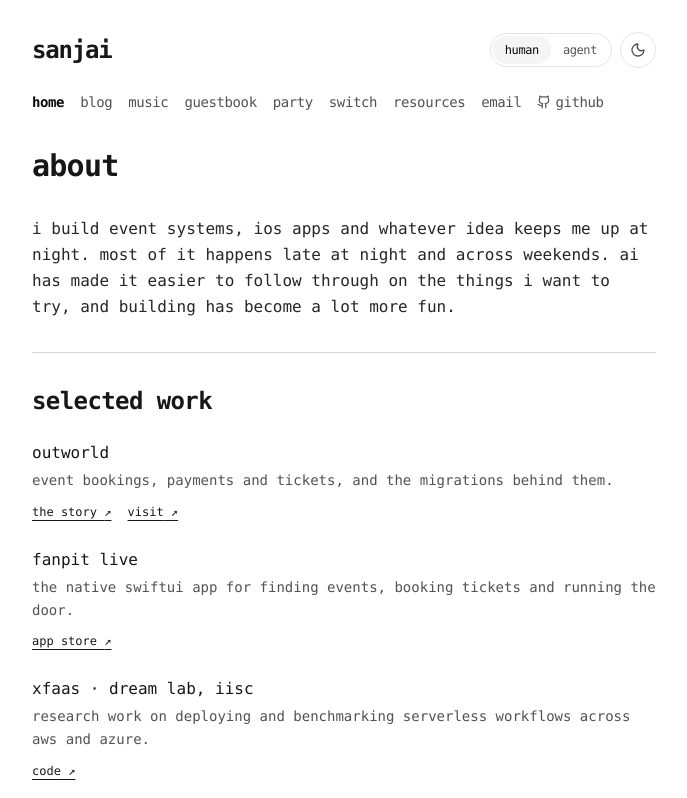
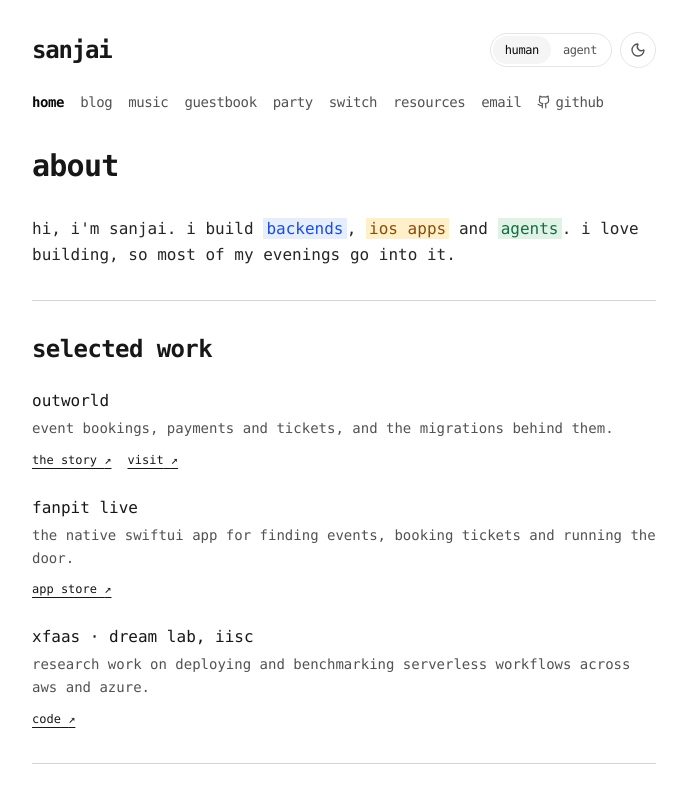
Before and after one commit to sanjaibalajee/portfolio, a Next.js app: page / in a window 1280 px wide. Shown: the top 798 px of the page, without its empty margins (296-983 px from the left). Built offline with nearby package versions, Linux system fonts and the light colour scheme.

Commit message:
feat: highlight homepage intro

```diff
--- a/app/page.tsx
+++ b/app/page.tsx
@@ -6,6 +6,7 @@ import { profile, experiences, education, skills, interests, selectedWork, curre
 import { siteUrl } from '@/lib/site'
 import { getBlogPosts } from '@/lib/blog'
 import { PostList } from '@/components/post-list'
+import { Mark } from '@/components/mark'
 import Link from 'next/link'
 
 export const metadata: Metadata = {
@@ -28,7 +29,11 @@ export default async function Home() {
             <section>
               <h1 className="mb-8 text-3xl font-semibold tracking-tight text-neutral-900 dark:text-neutral-100">about</h1>
               <div className="space-y-8">
-                <p className="text-base leading-relaxed text-neutral-800 dark:text-neutral-200">{profile.intro}</p>
+                <p className="text-base leading-relaxed text-neutral-800 dark:text-neutral-200">
+                  {profile.introParts.map((part, index) => typeof part === 'string' ? part : (
+                    <Mark key={index} tone={part.tone}>{part.text}</Mark>
+                  ))}
+                </p>
                 <section className="border-t border-neutral-300 pt-8 dark:border-neutral-700" aria-labelledby="selected-work">
                   <h2 id="selected-work" className="mb-6 text-2xl font-semibold tracking-tight">selected work</h2>
                   <div className="space-y-6">
--- a/lib/portfolio-data.ts
+++ b/lib/portfolio-data.ts
@@ -8,9 +8,20 @@ export type Experience = {
   paragraphs?: InlineContent[][]
 }
 
+const introParts = [
+  "hi, i'm sanjai. i build ",
+  { text: 'backends', tone: 'blue' },
+  ', ',
+  { text: 'ios apps', tone: 'amber' },
+  ' and ',
+  { text: 'agents', tone: 'green' },
+  '. i love building, so most of my evenings go into it.',
+] as const
+
 export const profile = {
   name: 'sanjai balajee',
-  intro: "i build event systems, ios apps and whatever idea keeps me up at night. most of it happens late at night and across weekends. ai has made it easier to follow through on the things i want to try, and building has become a lot more fun.",
+  intro: introParts.map(part => typeof part === 'string' ? part : part.text).join(''),
+  introParts,
 }
 
 export const selectedWork = [
```
